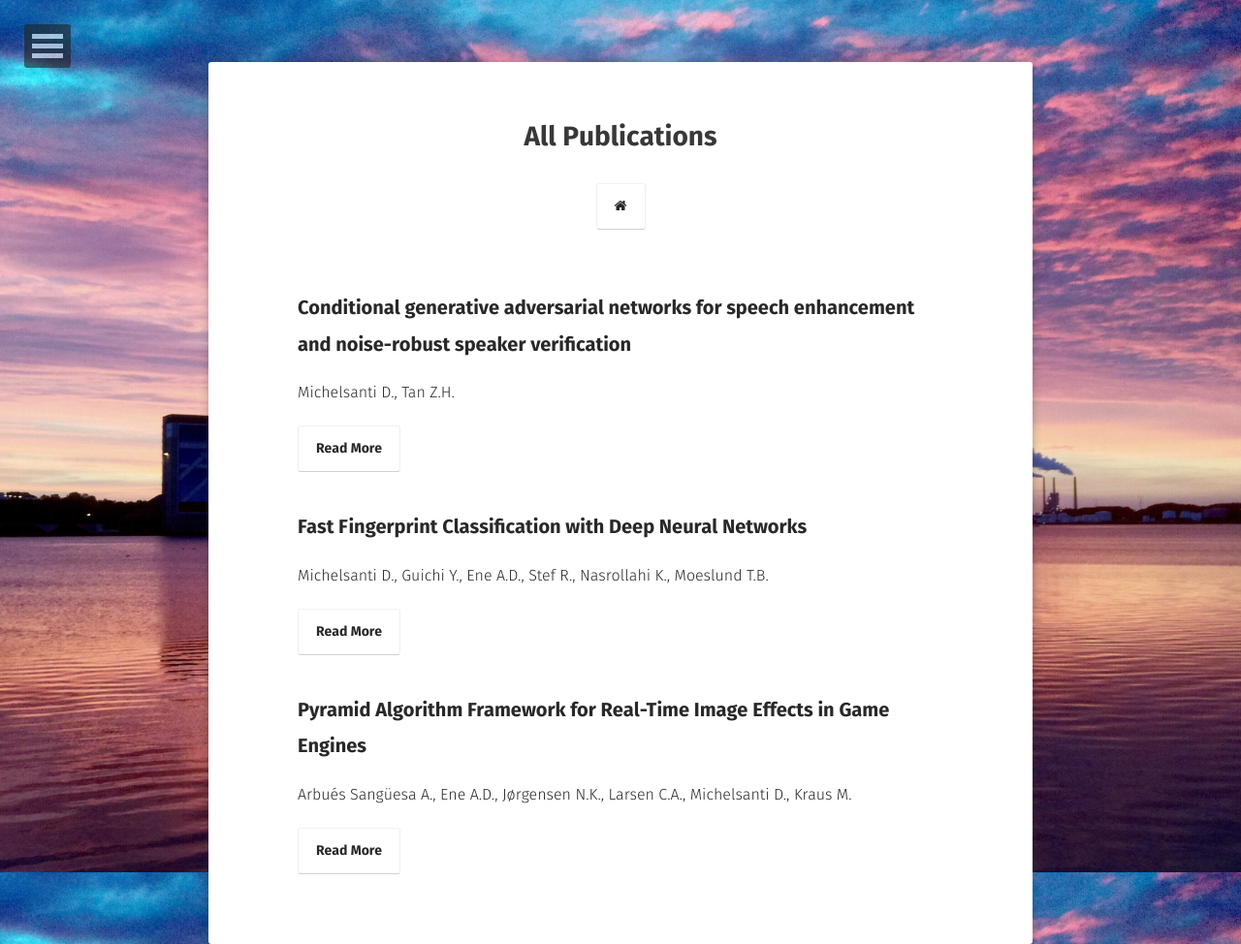
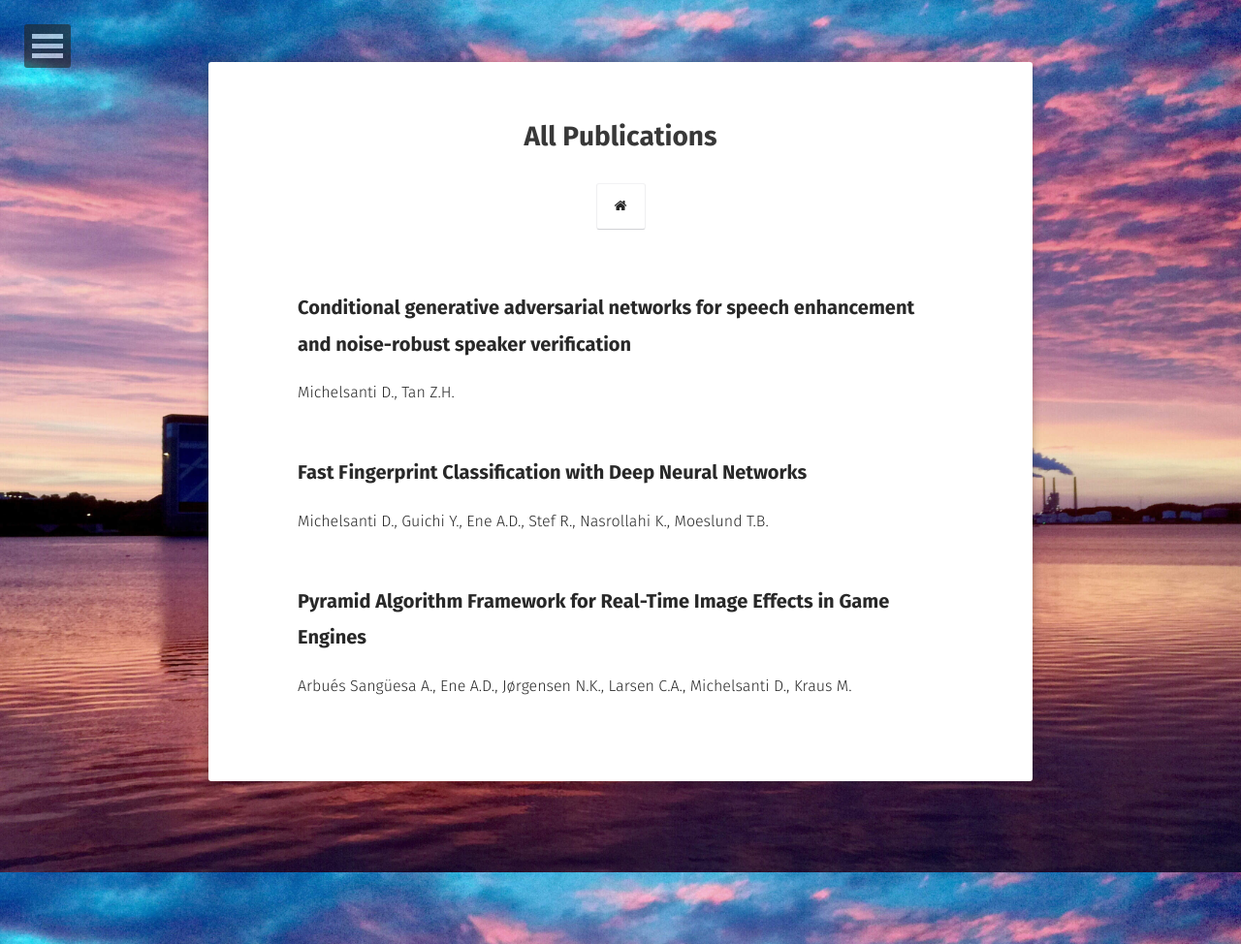
Before and after one commit to danmic/danmic.github.io, a Jekyll site: the page built from posts/index.md, in a window 1280 px wide. Shown: the whole page at 97% size. Built offline with Jekyll 4.4.1, drawn with Linux system fonts in a browser that asks for light colours; some web fonts are replaced.

Commit message:
posts list without buttons

```diff
--- a/_layouts/post-list.html
+++ b/_layouts/post-list.html
@@ -28,7 +28,7 @@ layout: compress
                         <li class="wow fadeIn" data-wow-duration="1.5s">
                             <a class="zoombtn" href="{{ site.url }}{{ post.url }}">{{ post.title }}</a>
                             <p>{{ post.excerpt }}</p>
-                            <a href="{{ site.url }}{{ post.url }}" class="btn zoombtn">Read More</a>
+                            <!-- <a href="{{ site.url }}{{ post.url }}" class="btn zoombtn">Read More</a> -->
                         </li>
                     </ul>
                         {% endif %}
```
